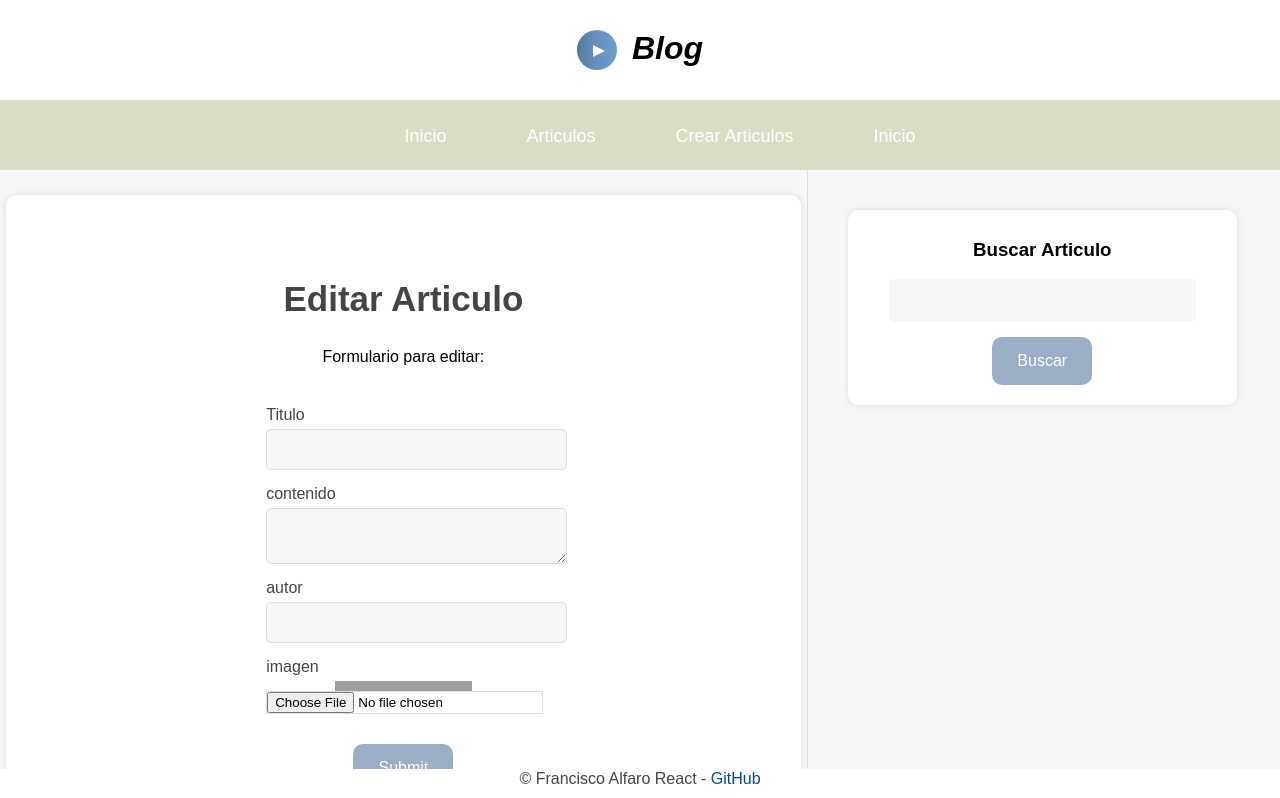
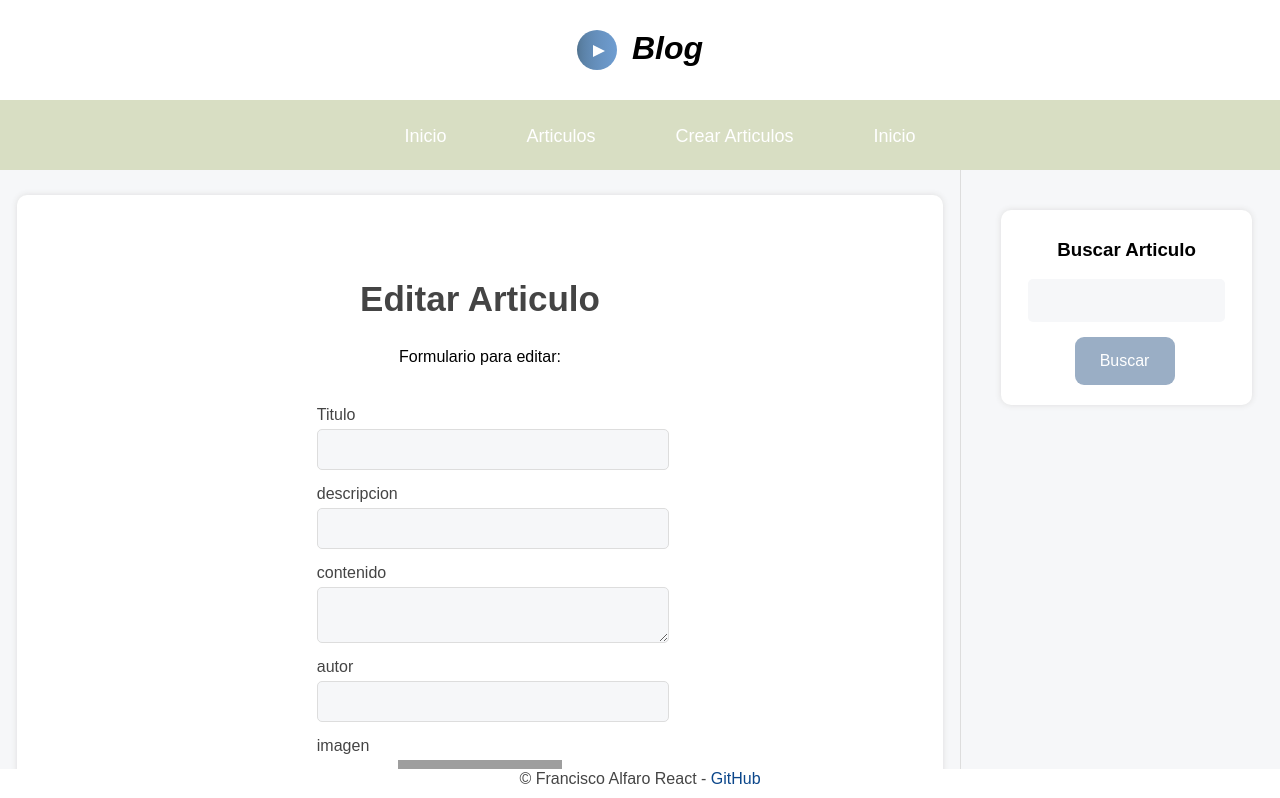
Before and after one commit to franciscoalfaro/proyecto-blog, a React (Vite) app: page /editar/1 in a window 1280 px wide. Shown: the top 798 px of the page. Built offline with nearby package versions, Linux system fonts and the light colour scheme; no server answers.

Commit message:
se crea apartado de contenido y mejora descripcion

```diff
--- a/src/components/pages/Articulo.jsx
+++ b/src/components/pages/Articulo.jsx
@@ -44,7 +44,6 @@ export const Articulo = () => {
             <h1>{articulo.titulo}</h1>
             <span>{articulo.fecha}</span>
             <p>{articulo.contenido}</p>
-
           </>
         )
       }
--- a/src/components/pages/Crear.jsx
+++ b/src/components/pages/Crear.jsx
@@ -63,21 +63,25 @@ export const Crear = () => {
         <div className='form-group'>
           <label htmlFor='titulo'>Titulo</label>
           <input type="text" name="titulo" onChange={cambiado}></input>
-
         </div>
 
         <div className='form-group'>
-          <label htmlFor='contenido'>contenido</label>
+          <label htmlFor='descripcion'>Descripcion</label>
+          <input type="text" name="descripcion" onChange={cambiado}></input>
+        </div>
+
+        <div className='form-group'>
+          <label htmlFor='contenido'>Contenido</label>
           <textarea type="text" name="contenido" onChange={cambiado}></textarea>
         </div>
 
         <div className='form-group'>
-          <label htmlFor='autor'>autor</label>
+          <label htmlFor='autor'>Autor</label>
           <input type="text" name="autor" onChange={cambiado}></input>
         </div>
 
         <div className='form-group'>
-          <label htmlFor='file0'>imagen</label>
+          <label htmlFor='file0'>Imagen</label>
           <input type="file" name="file0" id='file'></input>
         </div>
 
--- a/src/components/pages/Editar.jsx
+++ b/src/components/pages/Editar.jsx
@@ -88,6 +88,11 @@ export const Editar = () => {
         </div>
 
         <div className='form-group'>
+          <label htmlFor='descripcion'>descripcion</label>
+          <input type="text" name="descripcion" onChange={cambiado} defaultValue={articulo.descripcion}></input>
+        </div>
+
+        <div className='form-group'>
           <label htmlFor='contenido'>contenido</label>
           <textarea type="text" name="contenido" onChange={cambiado} defaultValue={articulo.contenido}></textarea>
         </div>
--- a/src/components/pages/Listar.jsx
+++ b/src/components/pages/Listar.jsx
@@ -1,5 +1,5 @@
 import React from 'react'
-import { Link } from 'react-router-dom';
+import { Link, NavLink } from 'react-router-dom';
 import { Global } from '../../helpers/Global';
 import { Peticion } from '../../helpers/Peticion';
 
@@ -26,11 +26,13 @@ export const Listar = ({articulos,setArticulos}) => {
              </div>
             <div className='datos'>
               <h3 className="title"><Link to={"/articulo/"+articulo._id}>{articulo.titulo}</Link></h3>
-              <p className="description">{articulo.contenido}</p>
+              <p className="description">{articulo.descripcion}</p>
               <h3 className='autor'>{articulo.autor}</h3>
 
               <Link to={"/editar/"+articulo._id} className="edit">Editar</Link>
+
               <button className="delete" onClick={()=>{eliminar(articulo._id)}}>Eliminar</button>
+              <Link to={"/articulo/"+articulo._id} className="edit">Leer Articulo</Link>
             </div>
           </article>
         );
--- a/src/index.css
+++ b/src/index.css
@@ -21,8 +21,7 @@ body{
 		"footer footer footer footer"
 	;
 	grid-template-rows: 100px 70px auto 70px;
-	grid-template-rows: 1fr 1fr 1fr 25%x;
-
+	grid-template-columns: 1fr 1fr 1fr 25%;
 }
 
 /*Estilos Cabecera*/
@@ -154,6 +153,7 @@ body{
 .jumbo p{
 	display: block;
 	margin-bottom: 40px;
+
 }
 
 .jumbo .mask{
@@ -176,7 +176,25 @@ body{
 .button,
 button,
 input[type="submit"],
-input[type="button"],
+input[type="button"]{
+	text-decoration: none;
+	width: 100px;
+	background:#9aaec5;
+	color: white;
+	border: 0;
+	outline: 0;
+	padding: 15px;
+	border-radius: 9px;
+	margin-top: 15px;
+	text-transform: capitalize;
+	font-size: 16px;
+	font-weight: 500;
+	cursor: pointer;
+	transition: all 300ms;
+	margin-right: 4px;
+
+}
+
 .edit{
 	text-decoration: none;
 	width: 100px;
@@ -185,13 +203,14 @@ input[type="button"],
 	border: 0;
 	outline: 0;
 	padding: 15px;
-	border-radius: 10px;
+	border-radius: 9px;
 	margin-top: 15px;
 	text-transform: capitalize;
 	font-size: 16px;
 	font-weight: 500;
 	cursor: pointer;
 	transition: all 300ms;
+	margin-left: 10px;
 
 }
 
@@ -209,7 +228,6 @@ input[type="button"],
 
 }
 
-
 .articulo-item .edit:hover {
 	background: #EA9280;
 
@@ -219,13 +237,13 @@ input[type="button"],
 
 }
 
-
 /*estilos barra lateral*/
 .lateral{
 	grid-area: lateral;
 	background: #f6f7f9;
 	border-left: 1px solid #ddd;
 	padding: 20px;
+	min-height: 490px;
 }
 
 .lateral > div{
```
Also changed, not shown: src/components/layaout/Sidebar.jsx (+0 -11 lines).
